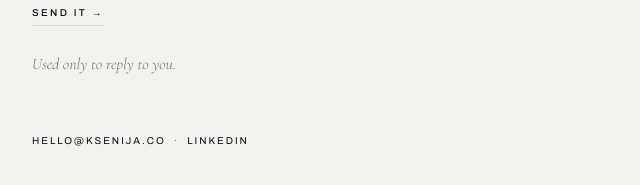
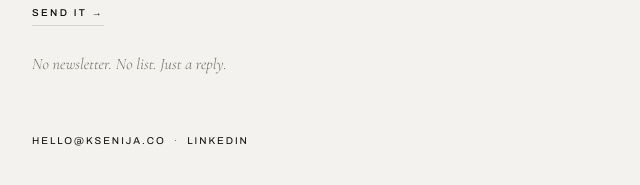
Before and after one commit to 6mt7m6jmqw-art/ksenija.co, a plain HTML site: page index.html in a window 1280 px wide. Shown: the part 3553-3738 px from the top of the page, 52-692 px from the left. Drawn offline with Linux system fonts and the light colour scheme.

Commit message:
Add files via upload

```diff
--- a/index.html
+++ b/index.html
@@ -423,7 +423,7 @@ img { max-width: 100%; }
                     </div>
                 </div>
                 <button type="submit" class="send reveal">Send it →</button>
-                <p class="privacy reveal">Used only to reply to you.</p>
+                <p class="privacy reveal">No newsletter. No list. Just a reply.</p>
             </form>
         </div>
 
```
